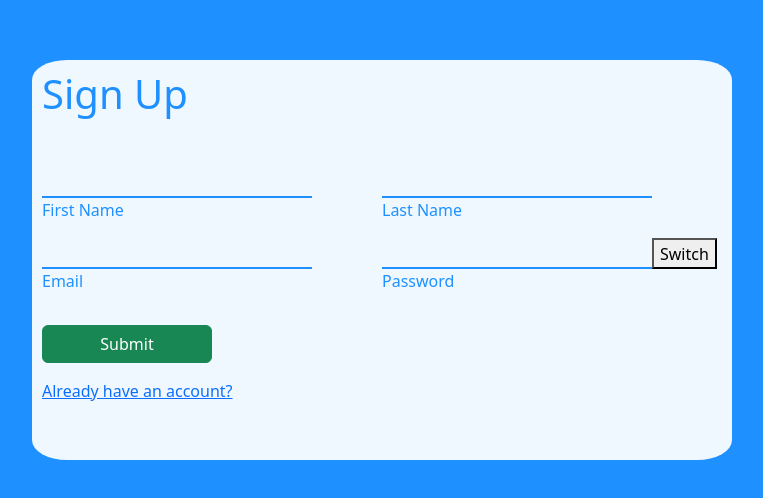
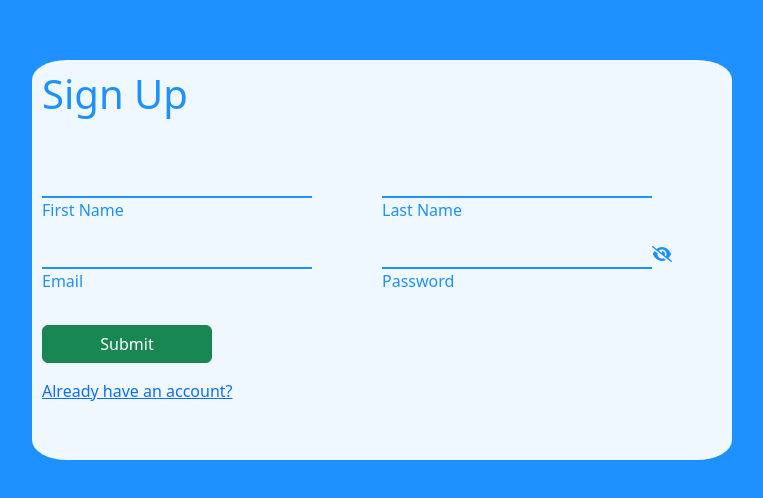
Before and after one commit to kaechesbord/Frontend, a React (Create React App) app: page / in a window 1280 px wide. Shown: the part 140-638 px from the top of the page, without its empty margins (258-1021 px from the left). Built offline with nearby package versions, Linux system fonts and the light colour scheme.

Commit message:
Phase1 done

```diff
--- a/package.json
+++ b/package.json
@@ -3,6 +3,9 @@
   "version": "0.1.0",
   "private": true,
   "dependencies": {
+    "@fortawesome/fontawesome-svg-core": "^6.2.1",
+    "@fortawesome/free-solid-svg-icons": "^6.2.1",
+    "@fortawesome/react-fontawesome": "^0.2.0",
     "@testing-library/jest-dom": "^5.16.5",
     "@testing-library/react": "^13.4.0",
     "@testing-library/user-event": "^13.5.0",
--- a/src/App.css
+++ b/src/App.css
@@ -52,3 +52,12 @@ input:focus{
 .password input {
   margin-right: 0px !important;
 }
+.eye{
+  background: none;
+	color: dodgerblue;
+	border: none;
+	padding: 0;
+	font: inherit;
+	cursor: pointer;
+	outline: inherit;
+}
--- a/src/components/Form.js
+++ b/src/components/Form.js
@@ -1,10 +1,16 @@
 import React, { useState } from "react";
 import "../App.css";
 import "bootstrap/dist/css/bootstrap.css"
+import { FontAwesomeIcon } from '@fortawesome/react-fontawesome'
+import { faEye} from '@fortawesome/free-solid-svg-icons'
+import { faEyeSlash} from '@fortawesome/free-solid-svg-icons'
+
 
 
 const Form = () => {
     const [showPassword, setShowPassword] = useState(false)
+    const showIcon = <FontAwesomeIcon icon={faEye} />
+    const hideIcon = <FontAwesomeIcon icon={faEyeSlash} />
   return (
     <div className="container">
       <div className="form">
@@ -27,7 +33,7 @@ const Form = () => {
           <div className="password-cont">
             <div className="password">
             <input type={showPassword ? "text" : "password"} className="input" />
-            <button onClick={()=> setShowPassword(!showPassword)}>Switch</button>
+            <button className="eye" onClick={()=> setShowPassword(!showPassword)}>{showPassword ? showIcon : hideIcon }</button>
             </div>
             <p>Password</p>
           </div>
```
Also changed, not shown: 1 other file (tests, documents, lock files or other folders).
